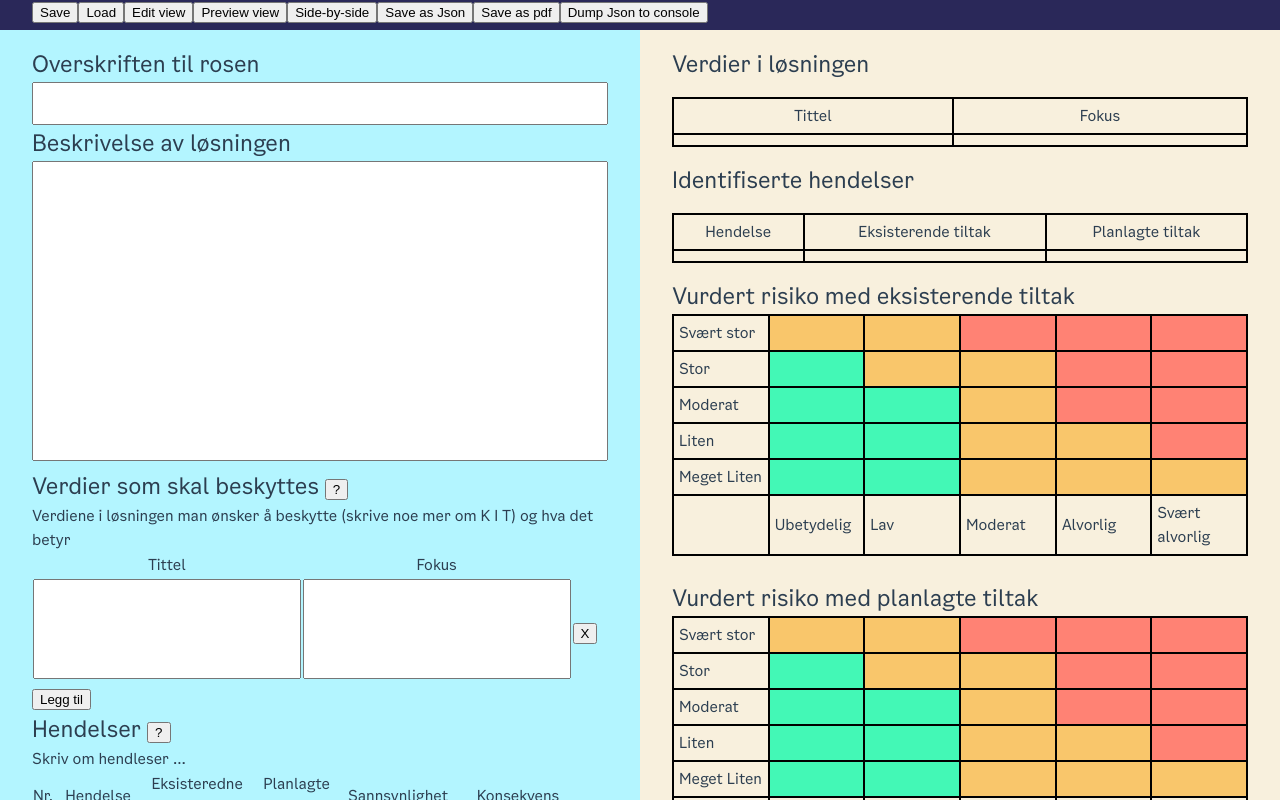
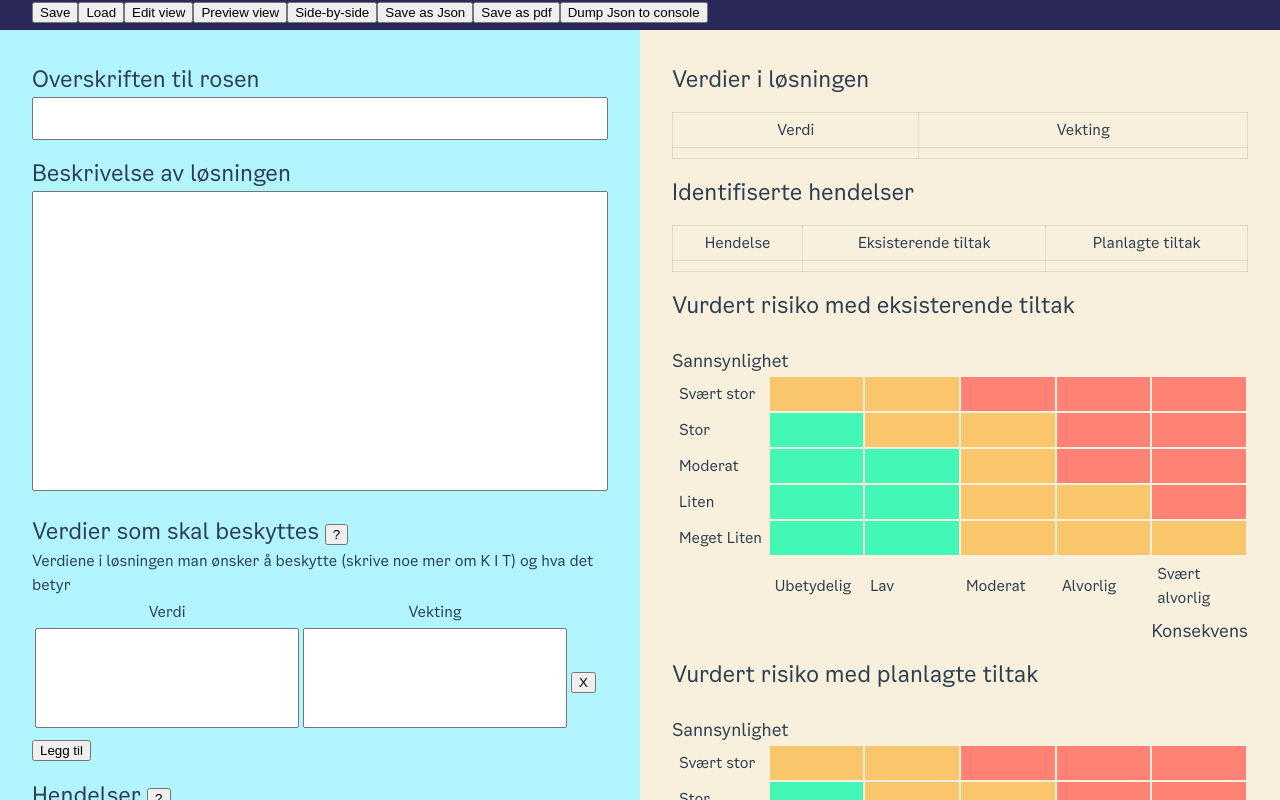
Before and after one commit to oslokommune/rosinator, a Vue app: page / in a window 1280 px wide. Shown: the top 800 px of the page. Built offline with nearby package versions, Linux system fonts and the light colour scheme.

Commit message:
Avoid page breaks in table when converting to pdf

```diff
--- a/src/App.vue
+++ b/src/App.vue
@@ -137,8 +137,8 @@ export default {
     <p id="verdier_hjelp">Verdiene i løsningen man ønsker å beskytte (skrive noe mer om K I T) og hva det betyr</p>
     <table>
       <tr>
-        <th>Tittel</th>
-        <th>Fokus</th>
+        <th>Verdi</th>
+        <th>Vekting</th>
       </tr>
       <tr v-for="verdi in verdier">
         <td><textarea class="medium-text" v-model="verdi.tittel"></textarea></td>
@@ -200,7 +200,7 @@ export default {
     </table>
     <button @click="pushTiltak">Legg til</button>
 
-    <h2>Risiko etter tiltak</h2>
+    <h2>Vurdert risiko etter tiltak</h2>
     <table>
       <tr>
         <th>Nr.</th>
@@ -242,8 +242,8 @@ export default {
   <h2>Verdier i løsningen</h2>
   <table class="data">
     <tr>
-      <th>Tittel</th>
-      <th>Fokus</th>
+      <th>Verdi</th>
+      <th>Vekting</th>
     </tr>
 
     <tr v-for="verdi in verdier" :key="verdi.tittel">
@@ -269,9 +269,11 @@ export default {
 
     </table>
   <h2>Vurdert risiko med eksisterende tiltak</h2>
+  <br />
     <MatrixTable :hendelser="hendelser"  />
   <br />
   <h2>Vurdert risiko med planlagte tiltak</h2>
+  <br />
     <MatrixTableEtter :hendelser="hendelser" />
   </div>
 
--- a/src/assets/main.css
+++ b/src/assets/main.css
@@ -12,6 +12,10 @@
 @font-face {
   font-family: 'OsloSans';
   src: url("./fonts/OsloSans-Regular.woff");
+}
+
+h1,h2 {
+  margin-top: 15px;
 }
 
 body, textarea, input {
@@ -40,7 +44,6 @@ table.matrix  {
   width : 100%;
 }
 table.matrix td {
-  border: 2px solid black;
   overflow: hidden;
   padding: 5px
 }
@@ -55,11 +58,6 @@ td.red {
 }
 
 nav {
-  /* background color-blue-dark
-
-   */
-
-
   background: var(--color-blue-dark);
   height: 30px;
   width: 100%;
@@ -70,26 +68,27 @@ nav {
 
 }
 table {
-  border-collapse: collapse;
   width: 100%;
+  page-break-inside:auto;
+}
+tr {
+  page-break-inside:avoid; page-break-after:auto
 }
 
 table.data {
-  border: solid 1px black;
   margin: 15px 0;
+  border-collapse: collapse;
 
 }
 
 table.data td, table.data th {
-  border: solid 2px black;
+  border: 1px solid var(--color-border);
   padding: 5px;
 }
 
 input {
   width: 100%;
 }
-
-
 
 div.preview, div.edit {
   background-color: var(--color-blue-light);
--- a/src/components/MatrixTable.vue
+++ b/src/components/MatrixTable.vue
@@ -1,4 +1,5 @@
 <template>
+  <h3>Sannsynlighet</h3>
   <table class="matrix">
     <tr>
       <td>Svært stor</td>
@@ -249,6 +250,7 @@
       <td>Svært alvorlig</td>
     </tr>
   </table>
+  <h3 style="float:right">Konsekvens</h3>
 </template>
 <script>
 export default {
--- a/src/components/MatrixTableEtter.vue
+++ b/src/components/MatrixTableEtter.vue
@@ -1,4 +1,5 @@
 <template>
+  <h3>Sannsynlighet</h3>
   <table class="matrix">
     <tr>
       <td>Svært stor</td>
@@ -249,6 +250,7 @@
       <td>Svært alvorlig</td>
     </tr>
   </table>
+  <h3 style="float:right">Konsekvens</h3>
 </template>
 <script>
 export default {
```
